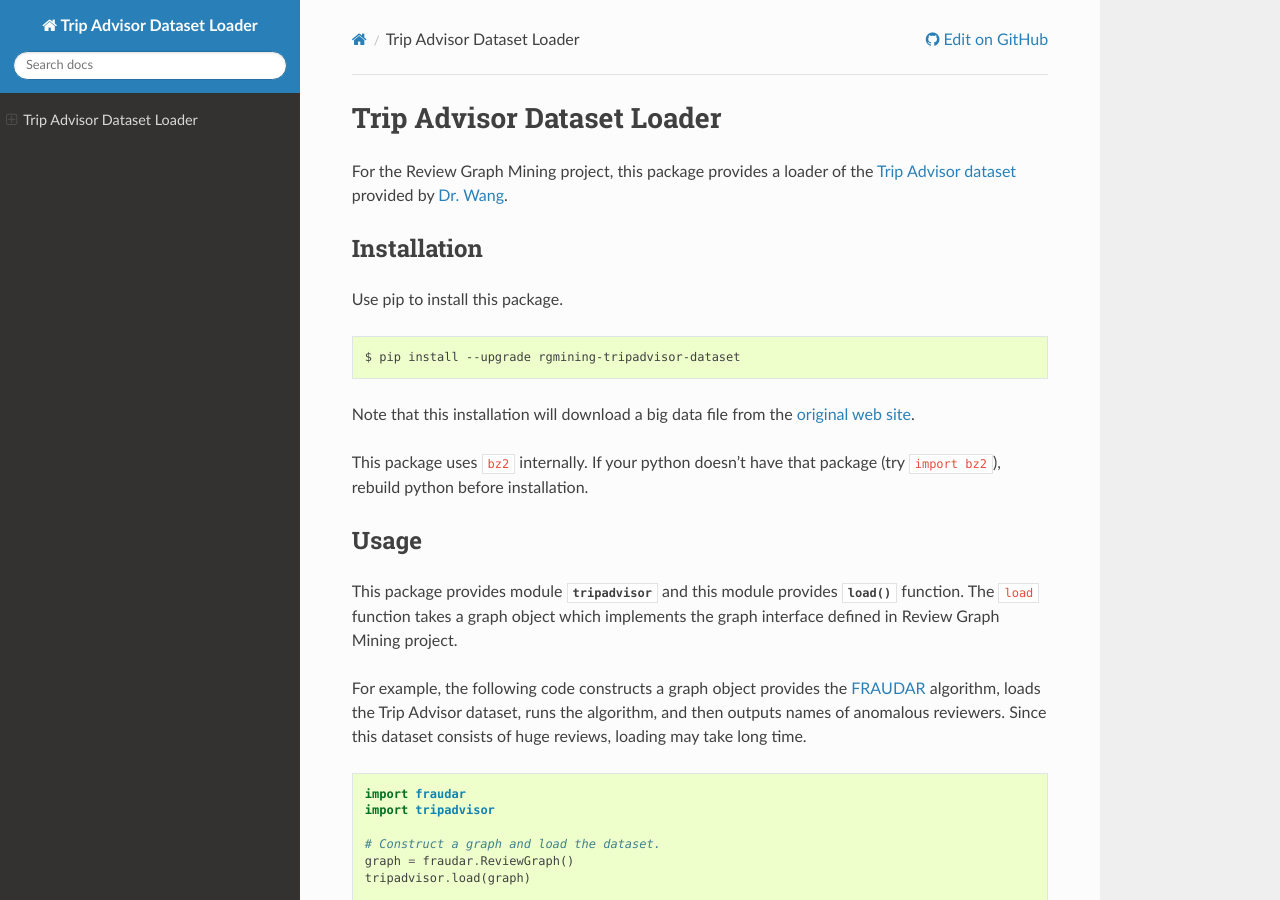
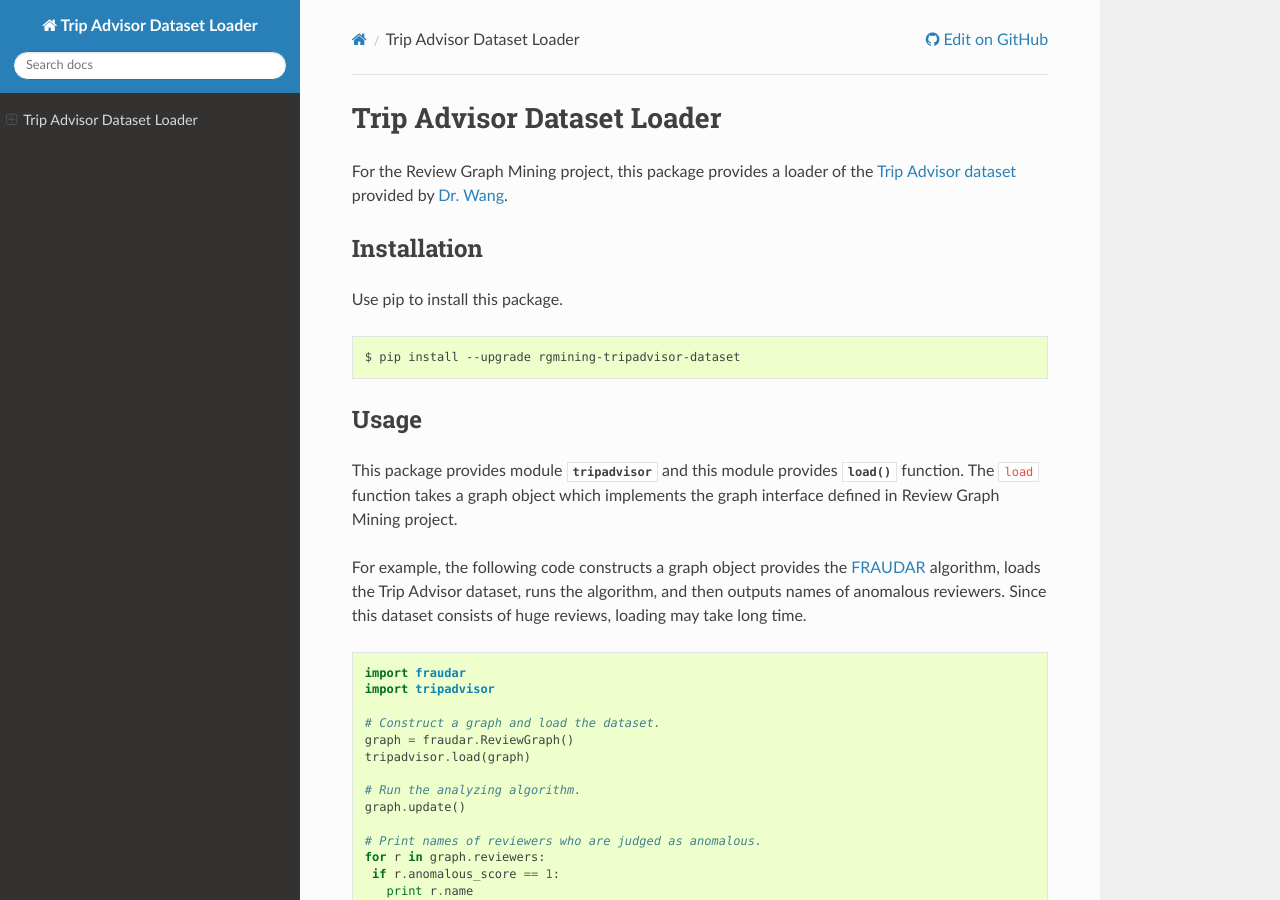
Before and after one commit to rgmining/tripadvisor, a Sphinx documentation site: the page built from docs/source/index.rst, in a window 1280 px wide and 900 px high. Built offline with Sphinx 7.4.7 and the Read the Docs theme 3.1.0, drawn with Linux system fonts in a browser that asks for light colours; pages that are not in the unit, such as notebooks, are missing from menus.

Commit message:
docs: remove outdated bz2 dependency notes from documentation
The bz2-related information in the README and docs was outdated and no longer relevant. This change cleans up the installation instructions to ensure clarity and avoid confusion for users.

```diff
--- a/README.rst
+++ b/README.rst
@@ -18,12 +18,6 @@
 .. code:: shell
 
     $ pip install --upgrade rgmining-tripadvisor-dataset
-
-Note that this installation will download a big data file from the
-`original web site <http://times.cs.uiuc.edu/~wang296/Data/>`__.
-
-This package uses ``bz2`` internally. If your python doesn't have that
-package (try ``import bz2``), rebuild python before installation.
 
 Usage
 -----
--- a/docs/source/index.rst
+++ b/docs/source/index.rst
@@ -22,13 +22,6 @@
 .. code-block:: bash
 
   $ pip install --upgrade rgmining-tripadvisor-dataset
-
-Note that this installation will download a big data file from
-the `original web site <http://times.cs.uiuc.edu/~wang296/Data/>`_.
-
-This package uses ``bz2`` internally.
-If your python doesn't have that package (try ``import bz2``),
-rebuild python before installation.
 
 
 Usage
```
